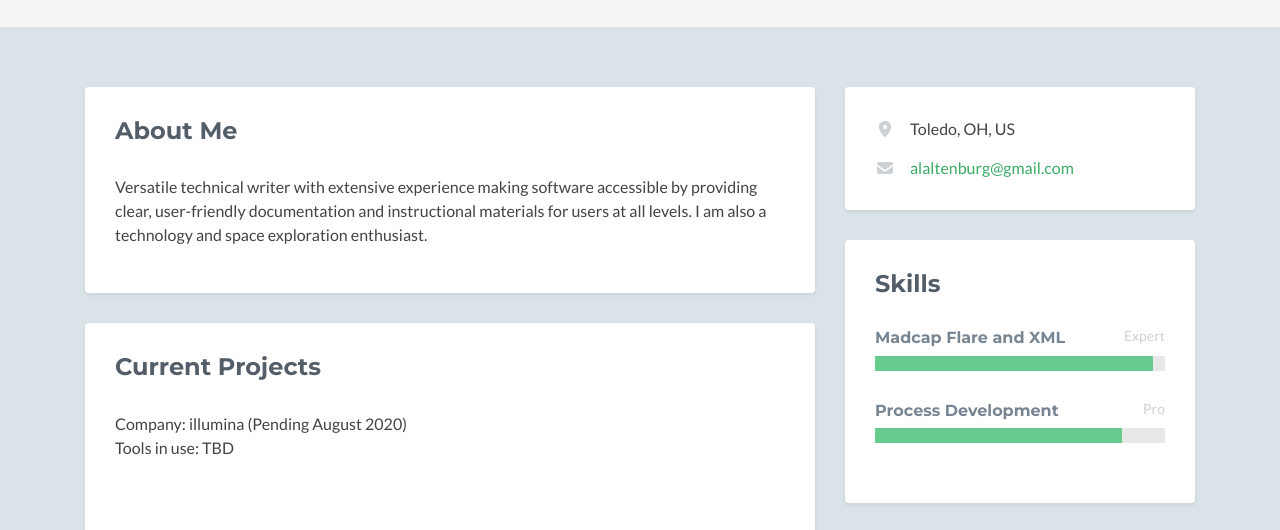
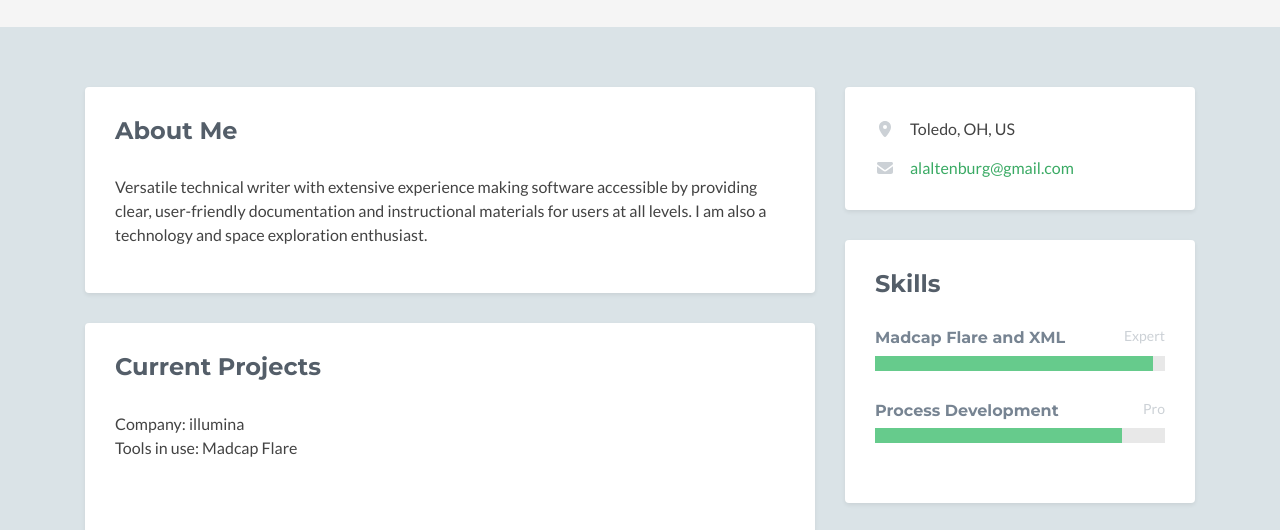
Before and after one commit to alaltenburg/andreaaltenburg, a plain HTML site: page index.html in a window 1280 px wide. Shown: the part 253-783 px from the top of the page. Drawn offline with nearby package versions, Linux system fonts and the light colour scheme; no server answers; some icons are missing.

Commit message:
update current job

```diff
--- a/index.html
+++ b/index.html
@@ -65,8 +65,8 @@
                         <h2 class="heading">Current Projects</h2>
                         <div class="content">
                           <!--//item-->
-                          <p>Company: illumina (Pending August 2020)<br>
-                             Tools in use: TBD<br></p>
+                          <p>Company: illumina<br>
+                             Tools in use: Madcap Flare<br></p>
 
  <br><br>
 
```
